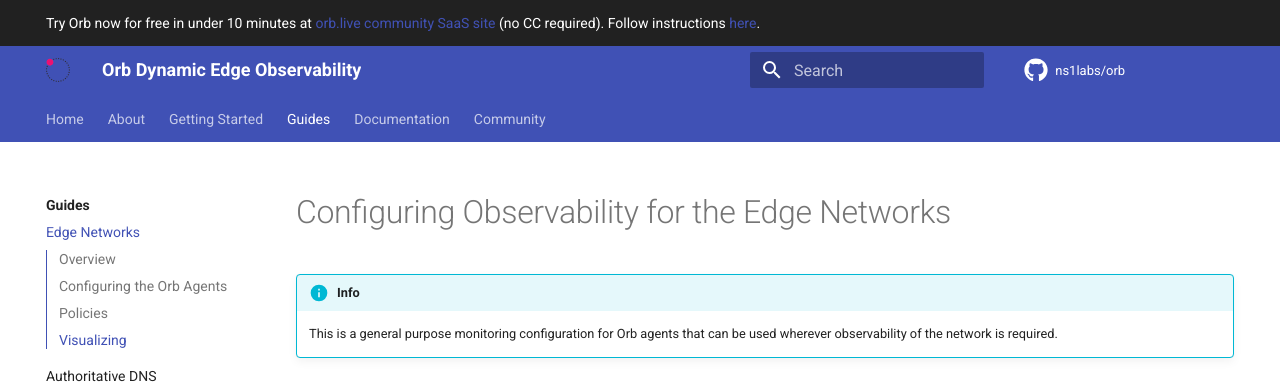
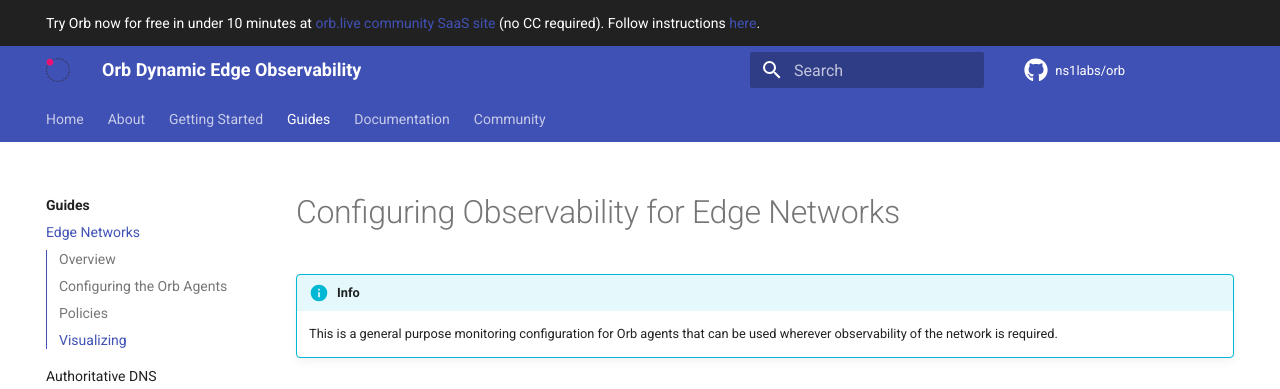
Before and after one commit to orb-community/orb-website, an MkDocs documentation site: the page built from docs/guides/edge_networks.md, in a window 1280 px wide. Shown: the top 389 px of the page. Built offline with MkDocs 1.6.1 and Material for MkDocs 9.7.7, drawn with Linux system fonts in a browser that asks for light colours; comment, search, counter and statistics services are not loaded.

Commit message:
Minor updates

```diff
--- a/docs/guides/edge_networks.md
+++ b/docs/guides/edge_networks.md
@@ -1,4 +1,4 @@
-# Configuring Observability for the Edge Networks
+# Configuring Observability for Edge Networks
 
 !!! info
     This is a general purpose monitoring configuration for Orb agents that can be used wherever observability of the network is required.
```
Also changed, not shown: docs/getting_started.md (+1 -1 lines).
